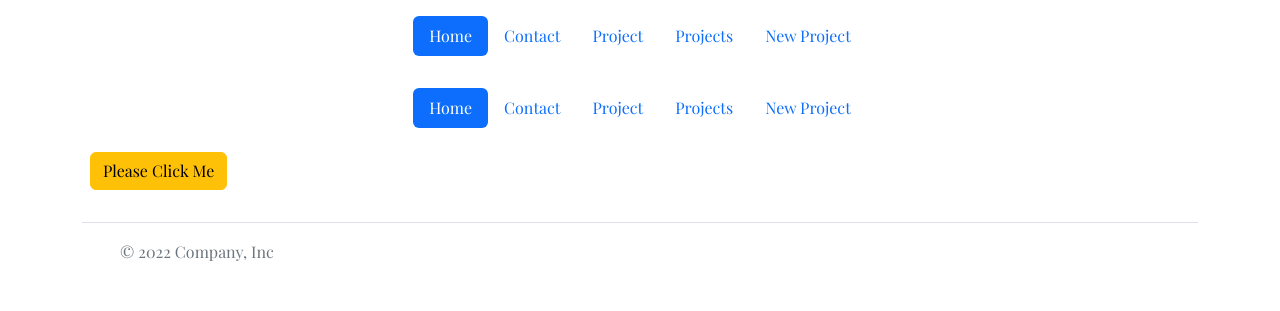
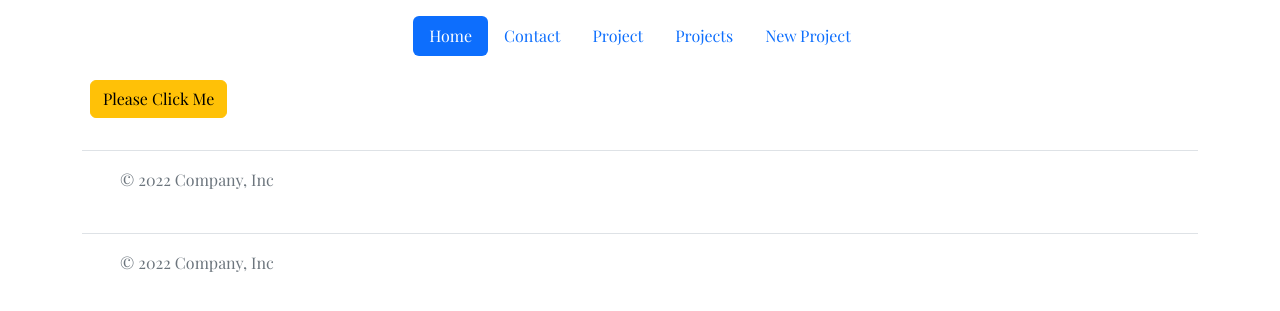
Before and after one commit to amanaq/MACT6340Project, a Node server app: page / in a window 1280 px wide. Shown: the top 311 px of the page. Run offline with Node 20, Linux system fonts and the light colour scheme; some web fonts are replaced.

Commit message:
Adding footer and header to each page

```diff
--- a/app.js
+++ b/app.js
@@ -18,7 +18,7 @@ app.get("/projects", (req, res) => {
 });
 
 app.get("/contact", (req, res) => {
-  res.render("projects.ejs");
+  res.render("contacts.ejs");
 });
 
 app.post("/mail", async (req, res) => {
--- a/views/contact.ejs
+++ b/views/contact.ejs
@@ -24,6 +24,7 @@
     <%- include('header'); %>
   </header>
 
+  <div class="spacer"></div>
   <container>
     <section>
       <div class="divider"></div>
@@ -98,6 +99,8 @@
       </div>
     </setion>
   </container>
+  <div class="container">
+    <%- include('footer'); %>
   <script src="https://cdn.jsdelivr.net/npm/bootstrap@5.2.3/dist/js/bootstrap.bundle.min.js"
     integrity="sha384-kenU1KFdBIe4zVF0s0G1M5b4hcpxyD9F7jL+jjXkk+Q2h455rYXK/7HAuoJl+0I4"
     crossorigin="anonymous"></script>
--- a/views/footer.ejs
+++ b/views/footer.ejs
@@ -0,0 +1,14 @@
+<footer class="d-flex flex-wrap justify-content-between align-items-center py-3 my-4 border-top">
+    <div class="col-md-4 d-flex align-items-center">
+      <a href="/" class="mb-3 me-2 mb-md-0 text-muted text-decoration-none lh-1">
+        <svg class="bi" width="30" height="24"><use xlink:href="#bootstrap"/></svg>
+      </a>
+      <span class="mb-3 mb-md-0 text-muted">&copy; 2022 Company, Inc</span>
+    </div>
+
+    <ul class="nav col-md-4 justify-content-end list-unstyled d-flex">
+      <li class="ms-3"><a class="text-muted" href="#"><svg class="bi" width="24" height="24"><use xlink:href="#twitter"/></svg></a></li>
+      <li class="ms-3"><a class="text-muted" href="#"><svg class="bi" width="24" height="24"><use xlink:href="#instagram"/></svg></a></li>
+      <li class="ms-3"><a class="text-muted" href="#"><svg class="bi" width="24" height="24"><use xlink:href="#facebook"/></svg></a></li>
+    </ul>
+  </footer>
--- a/views/header.ejs
+++ b/views/header.ejs
@@ -1,3 +1,5 @@
+<header>
+
 <div class="container">
     <header class="d-flex justify-content-center py-3">
       <ul class="nav nav-pills">
@@ -9,3 +11,4 @@
       </ul>
     </header>
   </div>
+</header>
--- a/views/index.ejs
+++ b/views/index.ejs
@@ -17,22 +17,8 @@
     </head>
 
     <body>
-      <header>
+
       <%- include('header'); %>
-    </header>
-
-        <div class="container">
-            <header class="d-flex justify-content-center py-3">
-              <ul class="nav nav-pills">
-                <li class="nav-item"><a href="#" class="nav-link active" aria-current="page">Home</a></li>
-                <li class="nav-item"><a href="./contact" class="nav-link">Contact</a></li>
-                <li class="nav-item"><a href="./project" class="nav-link">Project</a></li>
-                <li class="nav-item"><a href="./projects" class="nav-link">Projects</a></li>
-                <li class="nav-item"><a href="./newProject" class="nav-link">New Project</a></li>
-              </ul>
-            </header>
-          </div>
-
 
         <div class="container">
         <div id="testButton" class="m-2 btn btn-warning">Please Click Me</div>
@@ -43,6 +29,7 @@
     </body>
 
     <div class="container">
+      <%- include('footer'); %>
         <footer class="d-flex flex-wrap justify-content-between align-items-center py-3 my-4 border-top">
           <div class="col-md-4 d-flex align-items-center">
             <a href="/" class="mb-3 me-2 mb-md-0 text-muted text-decoration-none lh-1">
--- a/views/projects.ejs
+++ b/views/projects.ejs
@@ -13,7 +13,13 @@
     </head>
 
     <body>
+        <div class="container">
+        <%- include('header'); %>
+        <div class=""spacer"></div>
         <div>Projects</div>
+        </div>
+        <div class="container">
+            <%- include('footer'); %>
         <script type="module" src="./js/index.js"></script>
 
     </body>
```
